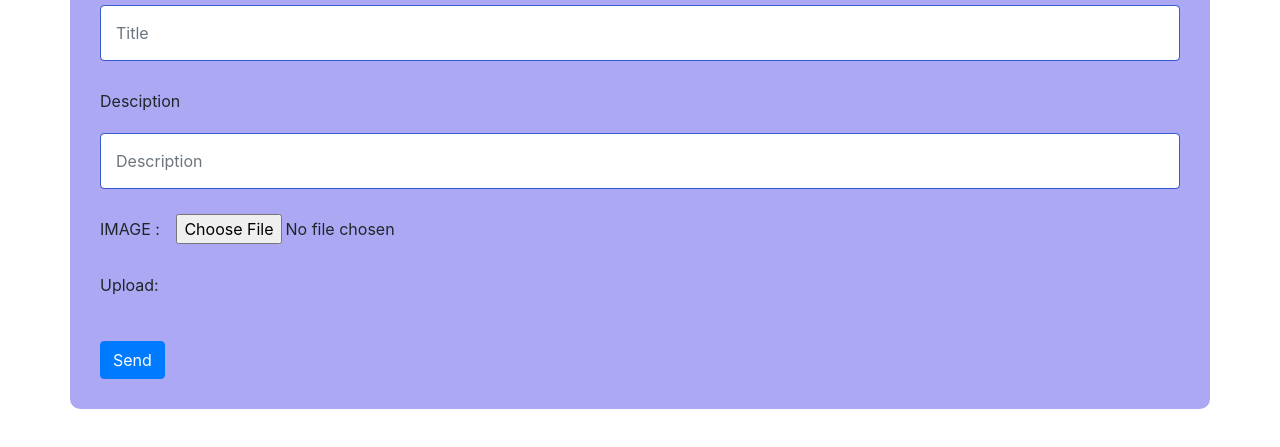
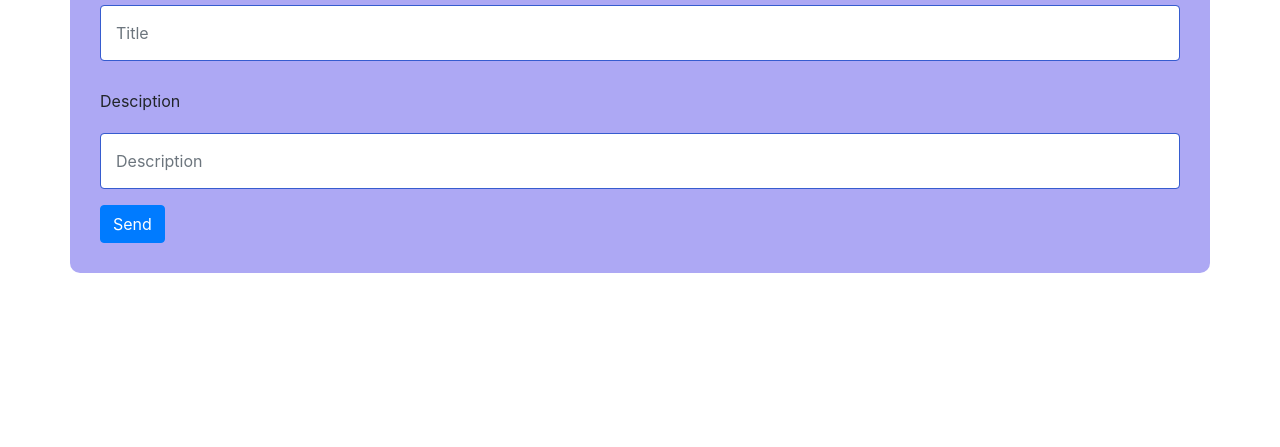
Before and after one commit to Pulak2507/pwa-server, a website: page public/index.html in a window 1280 px wide. Shown: the part 127-574 px from the top of the page. Drawn offline with nearby package versions, Linux system fonts and the light colour scheme.

Commit message:
Update index.html

```diff
--- a/public/index.html
+++ b/public/index.html
@@ -69,13 +69,7 @@
               <input type="text" class="form-control" id="body" placeholder="Description" required name="body">
             </div>
             <div>
-            <label for="body">IMAGE : </label>
-            <input type="file" name="upload" id="fileselect">
-            </div>
-            <div>
-            <label for="fileselect">Upload:</label>
-            </div>
-            <br>
+
             <button type="submit" value="Send" class="btn btn-primary">Send</button>
 
 
```
